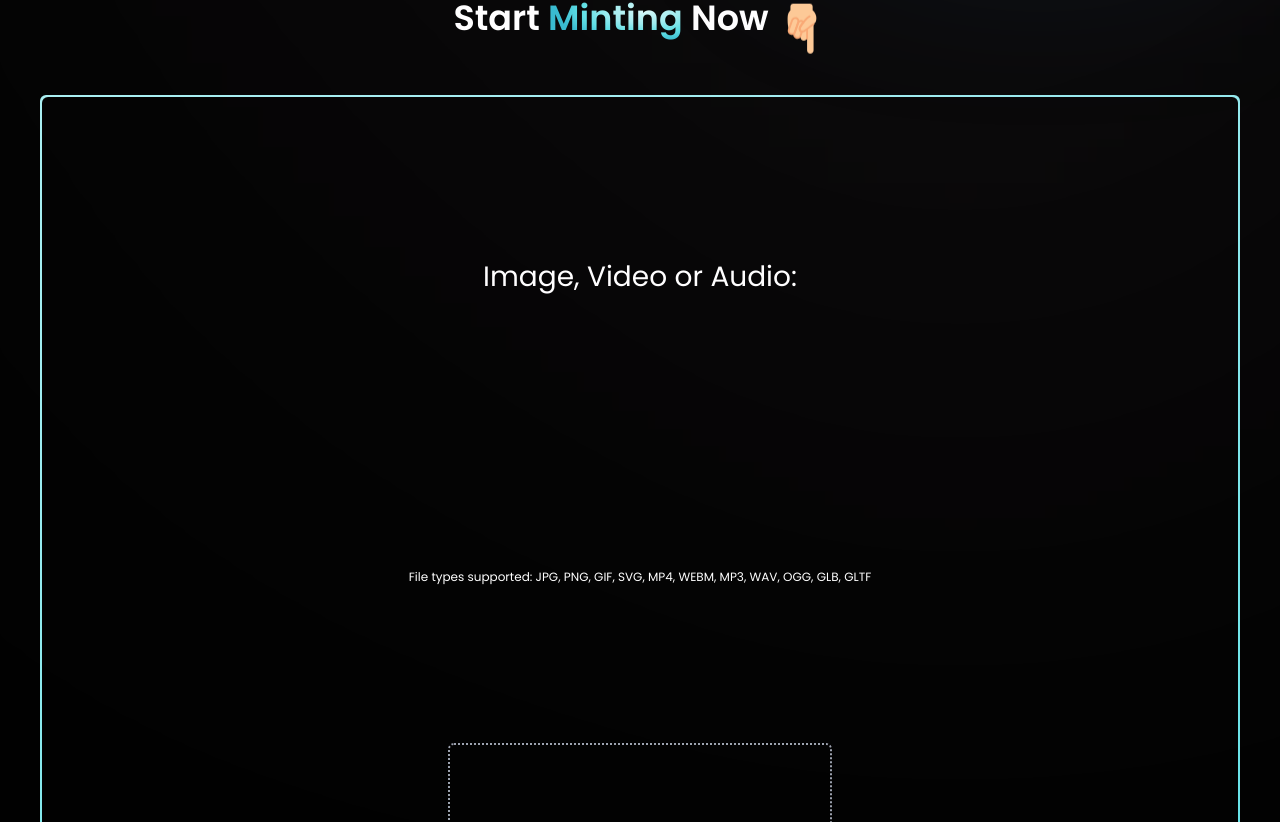
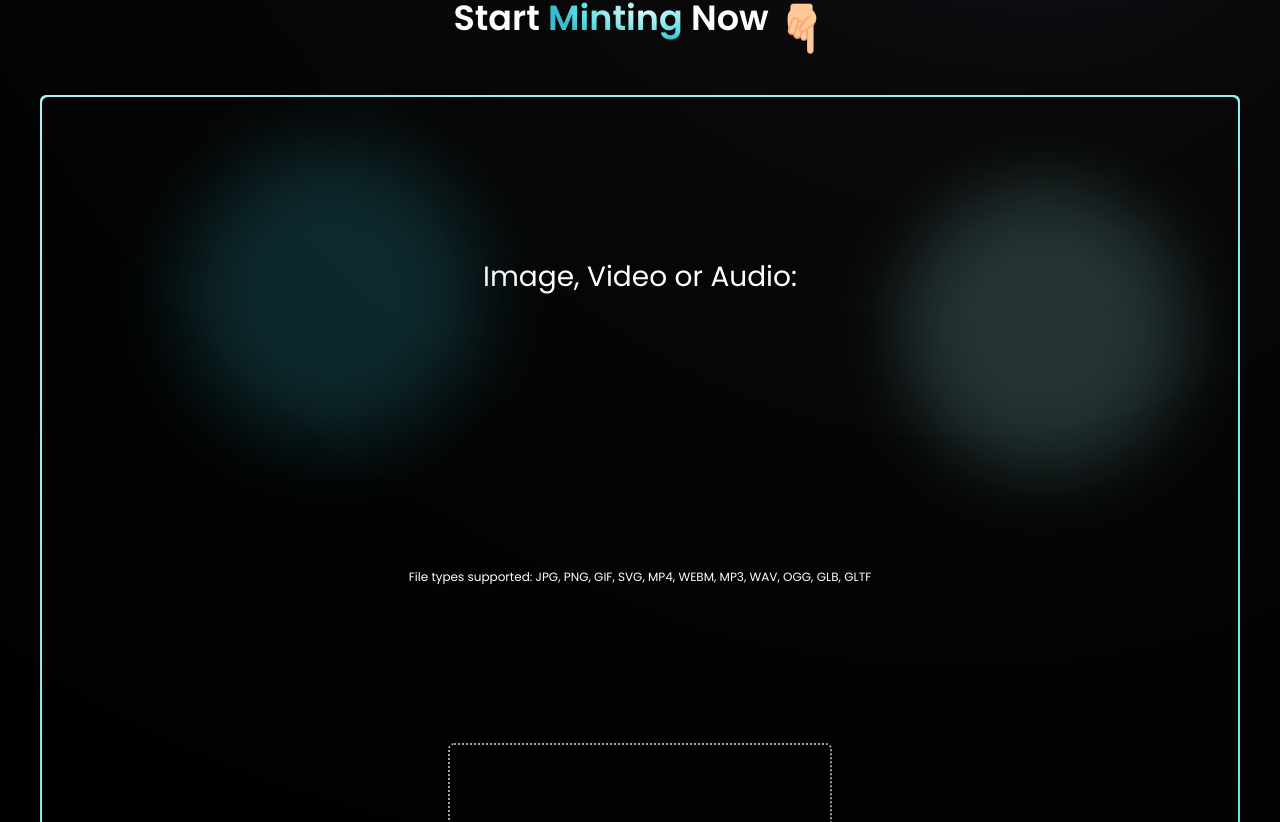
Before and after one commit to garv-aga/Legal-Evault, a Next.js app: page / in a window 1280 px wide. Shown: the part 718-1540 px from the top of the page. Built offline with nearby package versions, Linux system fonts and the light colour scheme.

Commit message:
added styling to the form section

```diff
--- a/components/Form.jsx
+++ b/components/Form.jsx
@@ -31,7 +31,11 @@ const Form = () => {
 
   return (
     <form onSubmit={handleSubmit} className='mx-10'>
-      <div className='bg-blue-gradient w-full h-full rounded-md p-0.5 mt-10'>
+      <div className='bg-blue-gradient w-full h-full rounded-md p-0.5 mt-10 relative'>
+        <div className='absolute -top-4 -left-10 w-72 h-72 bg-[#33bbcf] rounded-full animate-blob1 filter blur-2xl opacity-20 animation-delay-4' />
+        <div className='absolute top-10 -right-20 w-72 h-72 bg-[#9dedf0] rounded-full animate-blob2 filter blur-2xl opacity-20' />
+        <div className='absolute -bottom-8 left-10 w-72 h-72 bg-[#def9fa] rounded-full animate-blob3 filter blur-2xl opacity-20 animation-delay-2' />
+
         <div className='bg-black rounded-md text-white grid grid-rows-7 place-items-center p-[30px]' >
           <label for='file' className='font-poppins text-[28px]'>Image, Video or Audio: </label>
           <p className='font-poppins text-[12px]'>File types supported: JPG, PNG, GIF, SVG, MP4, WEBM, MP3, WAV, OGG, GLB, GLTF</p>
--- a/styles/globals.css
+++ b/styles/globals.css
@@ -164,3 +164,97 @@
 .animate-y-axis {
   animation: move-y 2s infinite;
 }
+
+@keyframes blob1 {
+  0% {
+    transform: translate(0px,0px) scale(1);
+  }
+  16% {
+    transform: translate(133px,50px);
+  }
+  33% {
+    transform: translate(267px,100px) scale(1.1);
+  }
+  50% {
+    transform: translate(400px,150px);
+  }
+  66% {
+    transform: translate(267px, 100px) scale(0.9);
+  }
+  83% {
+    transform: translate(133px, 50px);
+  }
+  100% {
+    transform:translate(0px,0px) scale(1);
+  }
+}
+
+.animate-blob1 {
+  animation: blob1 30s infinite
+}
+
+@keyframes blob2 {
+  0% {
+    transform: translate(0px,0px) scale(1);
+  }
+  16% {
+    transform: translate(-133px,50px);
+  }
+  33% {
+    transform: translate(-267px,100px) scale(1.1);
+  }
+  50% {
+    transform: translate(-400px,150px);
+  }
+  66% {
+    transform: translate(-267px, 100px) scale(0.9);
+  }
+  83% {
+    transform: translate(-133px, 50px);
+  }
+  100% {
+    transform:translate(0px,0px) scale(1);
+  }
+}
+
+.animate-blob2 {
+  animation: blob2 40s infinite
+}
+
+@keyframes blob3 {
+  0% {
+    transform: translate(0px,0px) scale(1);
+  }
+  16% {
+    transform: translate(200px,-50px);
+  }
+  33% {
+    transform: translate(400px,-100px) scale(1.1);
+  }
+  50% {
+    transform: translate(600px,-150px);
+  }
+  66% {
+    transform: translate(400px,-100px) scale(0.9);
+  }
+  83% {
+    transform: translate(200px,-50px);
+  }
+  100% {
+    transform:translate(0px,0px) scale(1);
+  }
+}
+
+.animate-blob3 {
+  animation: blob3 50s infinite
+}
+
+@layer utilities {
+  .animation-delay-2 {
+    animation-delay: 2s;
+  }
+
+  .animation-delay-4 {
+    animation-delay: 4s;
+  }
+}
```
